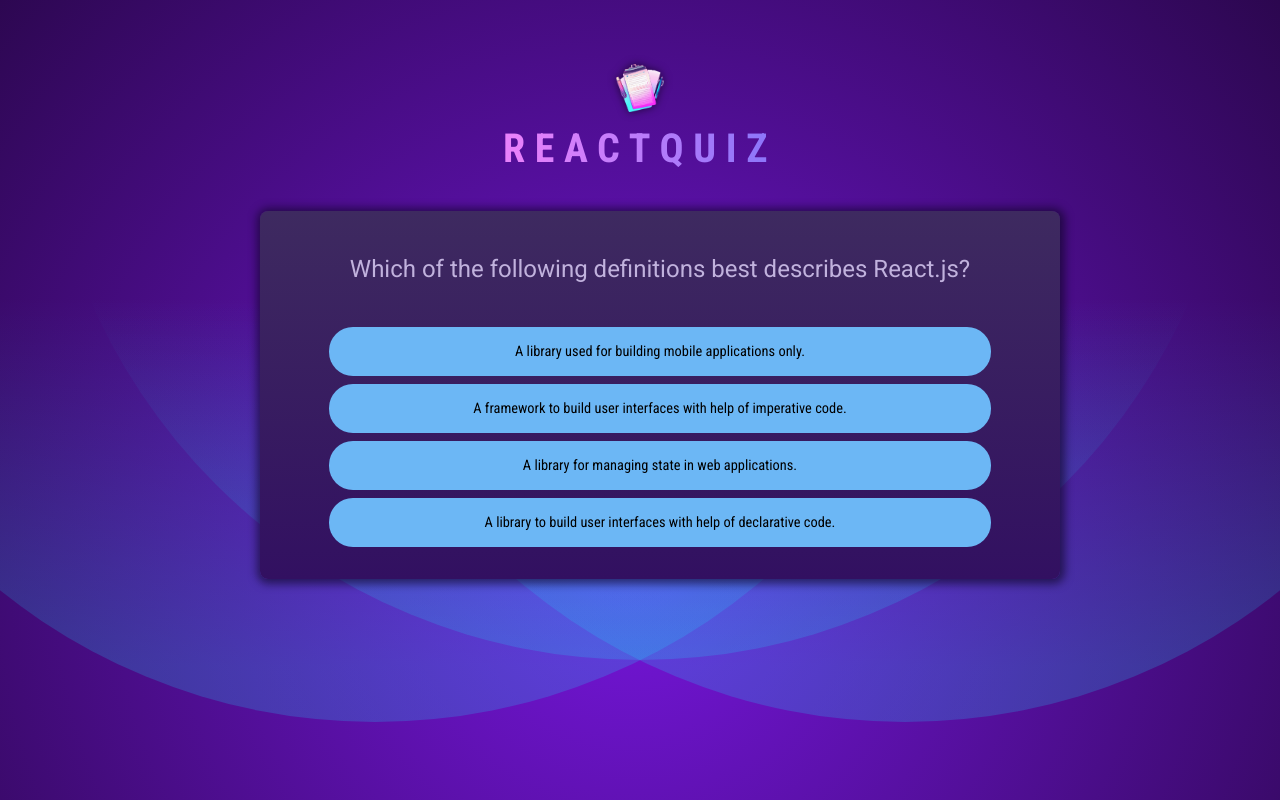
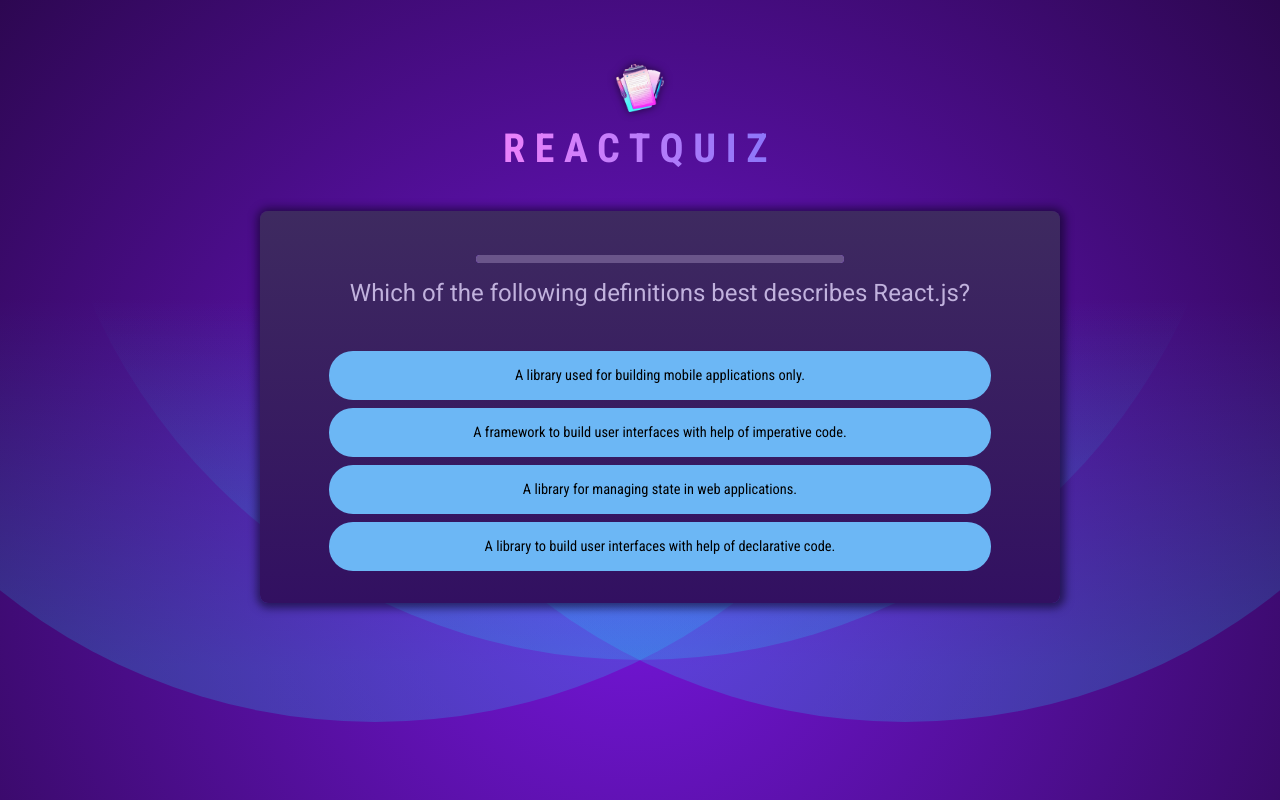
Before and after one commit to Eladahan20/Quiz, a React (Create React App) app: page / in a window 1280 px wide. Built offline with nearby package versions, Linux system fonts and the light colour scheme.

Commit message:
Adding Timer and fixing bugs using useEffect and useCallback

```diff
--- /dev/null
+++ b/src/Components/QuestionTimer.jsx
@@ -0,0 +1,25 @@
+import { useState, useEffect } from "react";
+
+export default function QuestionTimer({ timeout, onTimeout }) {
+  const [remainingTime, setRemainingTime] = useState(timeout);
+
+  useEffect(() => {
+    setTimeout(onTimeout, timeout);
+  }, [timeout, onTimeout]);
+
+  useEffect(() => {
+    setInterval(() => {
+      setRemainingTime((prevRemainingTime) => prevRemainingTime - 100);
+    }, 100);
+  }, []);
+
+  return <progress id="question-time" max={timeout} value={remainingTime} />;
+}
+
+/* The timeout is for the time the user have for the question */
+/* The interval is for rendering the progress bar evrery x amount of time to show the progress */
+
+/* In order to re render the progress bar every x amount of time i will need to use the state */
+/* Why using useeffect on interval? becuase otherwise it will be infinite loop - we do not need dependencies becuase this is the usestate function */
+/* Why using useeffect on timeout? becuase otherwise it will re run everytime the component is rendrerd and start from the begining. We will need
+to define dependencies to it because timeout and ontimeout are props*/
--- a/src/Components/Quiz.jsx
+++ b/src/Components/Quiz.jsx
@@ -1,22 +1,31 @@
-import { useState } from "react";
+import { useState, useCallback } from "react";
 import QUESTIONS from "../questions";
 import quizCompletedImg from "../assets/quiz-complete.png";
+import QuestionTimer from "./QuestionTimer";
 
 export default function Quiz() {
   const [userAnswers, setUserAnswers] = useState([]);
   const activeQuestionIndex = userAnswers.length;
 
   /* In order to stop generating questions and show the summary screen we need to know when it's over */
-  const quisIsComplete = activeQuestionIndex === QUESTIONS.length;
+  const quizIsComplete = activeQuestionIndex === QUESTIONS.length;
 
   /*  This is the react way of adding a value to the state array without deleting the previous values */
-  function handleSelectAnswer(selectedAnswer) {
+  const handleSelectAnswer = useCallback(function handleSelectAnswer(
+    selectedAnswer
+  ) {
     setUserAnswers((prevUserAnswers) => {
       return [...prevUserAnswers, selectedAnswer];
     });
-  }
+  },
+  []);
 
-  if (quisIsComplete) {
+  const handleSkipAnswer = useCallback(
+    () => handleSelectAnswer(null),
+    [handleSelectAnswer]
+  );
+
+  if (quizIsComplete) {
     return (
       <div id="summary">
         <img src={quizCompletedImg} alt="Trophy Icon" />
@@ -33,14 +42,13 @@
   return (
     <div id="quiz">
       <div id="question">
+        <QuestionTimer timeout={10000} onTimeout={handleSkipAnswer} />
         <h2>{QUESTIONS[activeQuestionIndex].text}</h2>
         <ul id="answers">
           {shuffledArray.map((answer) => (
             <li key={answer} className="answer">
               {/* This is react way of passing functions with a parameter to invoke immediatly */}
-              <button onClick={() => handleSelectAnswer(answer)}>
-                {answer}
-              </button>
+              <button onClick={handleSelectAnswer}>{answer}</button>
             </li>
           ))}
         </ul>
```
